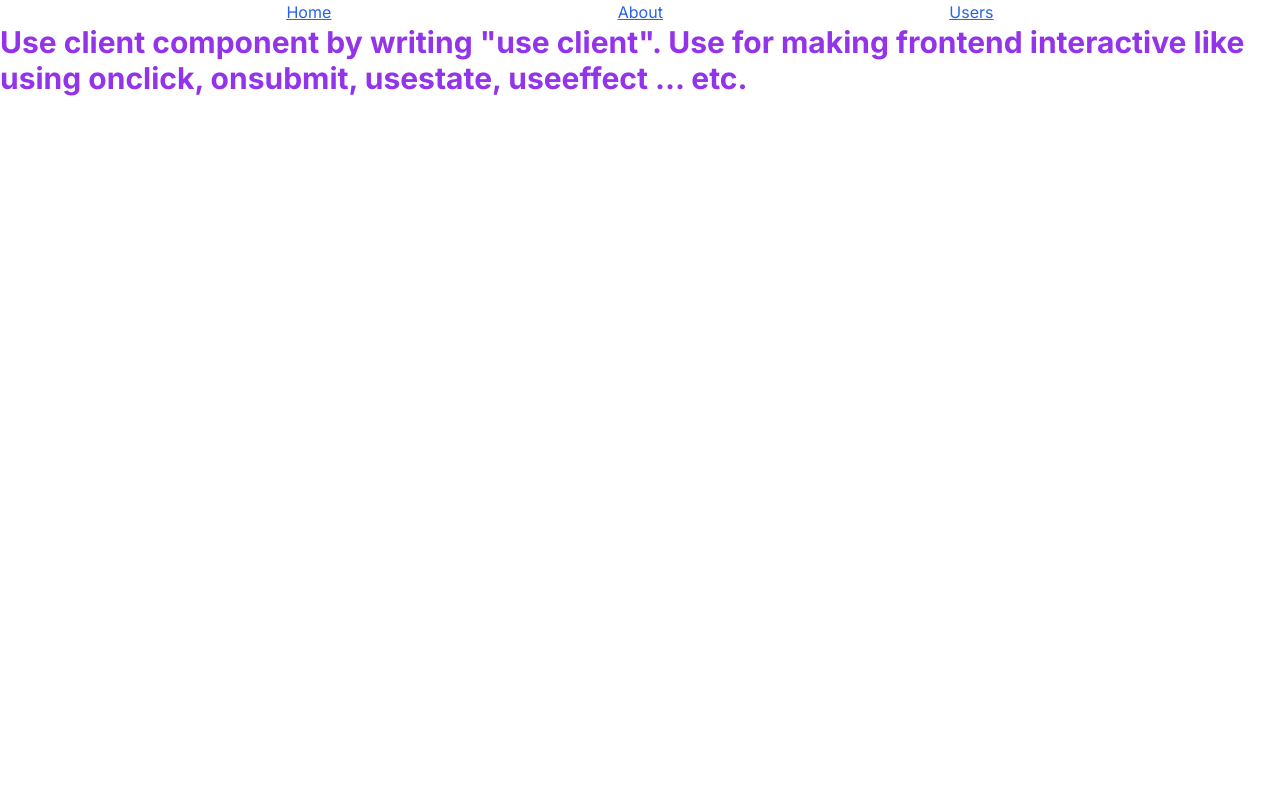
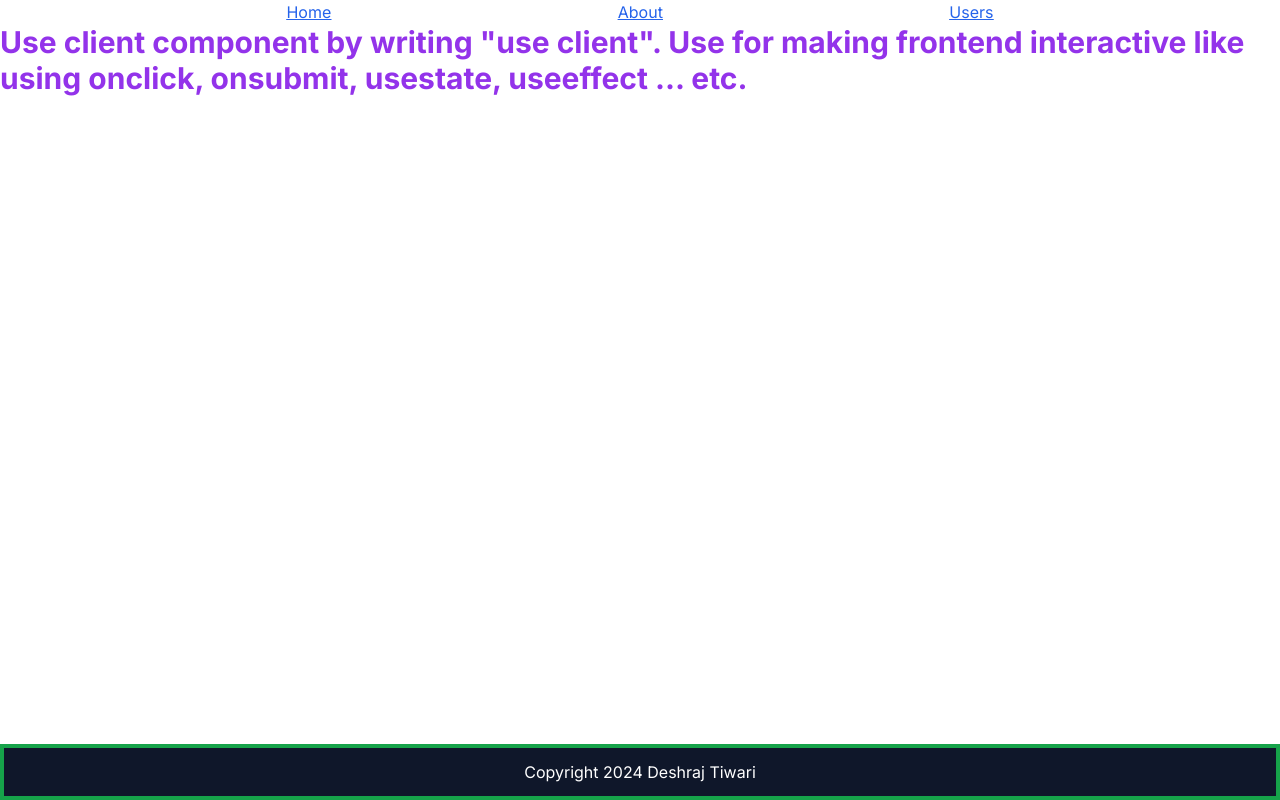
Before and after one commit to Deshraj-Tiwari/learning-nextjs, a Next.js app: page /clientComponent in a window 1280 px wide. Built offline with nearby package versions, Linux system fonts and the light colour scheme.

Commit message:
layout.jsx is used to define the components that will be visible everywhere in your website. You can also check out to create layout files for specific routes only

```diff
--- a/app/layout.jsx
+++ b/app/layout.jsx
@@ -15,6 +15,9 @@ export default function RootLayout({ children }) {
       <body className={inter.className}>
         <Navbar />
         {children}
+        <footer className="bg-slate-900 text-white w-screen p-3 absolute bottom-0 text-center border-4 border-green-600">
+          Copyright 2024 Deshraj Tiwari
+        </footer>
       </body>
     </html>
   );
```
